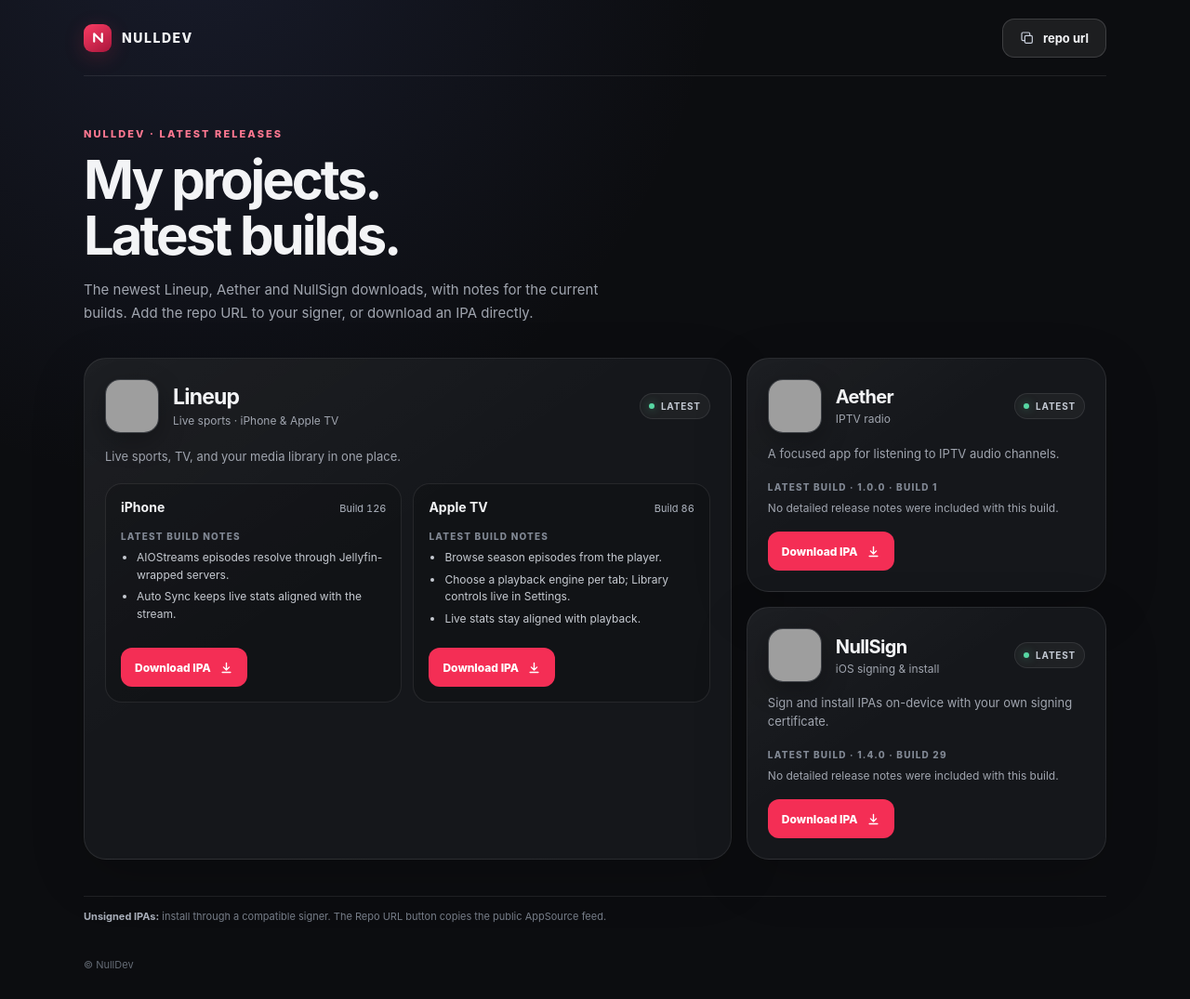
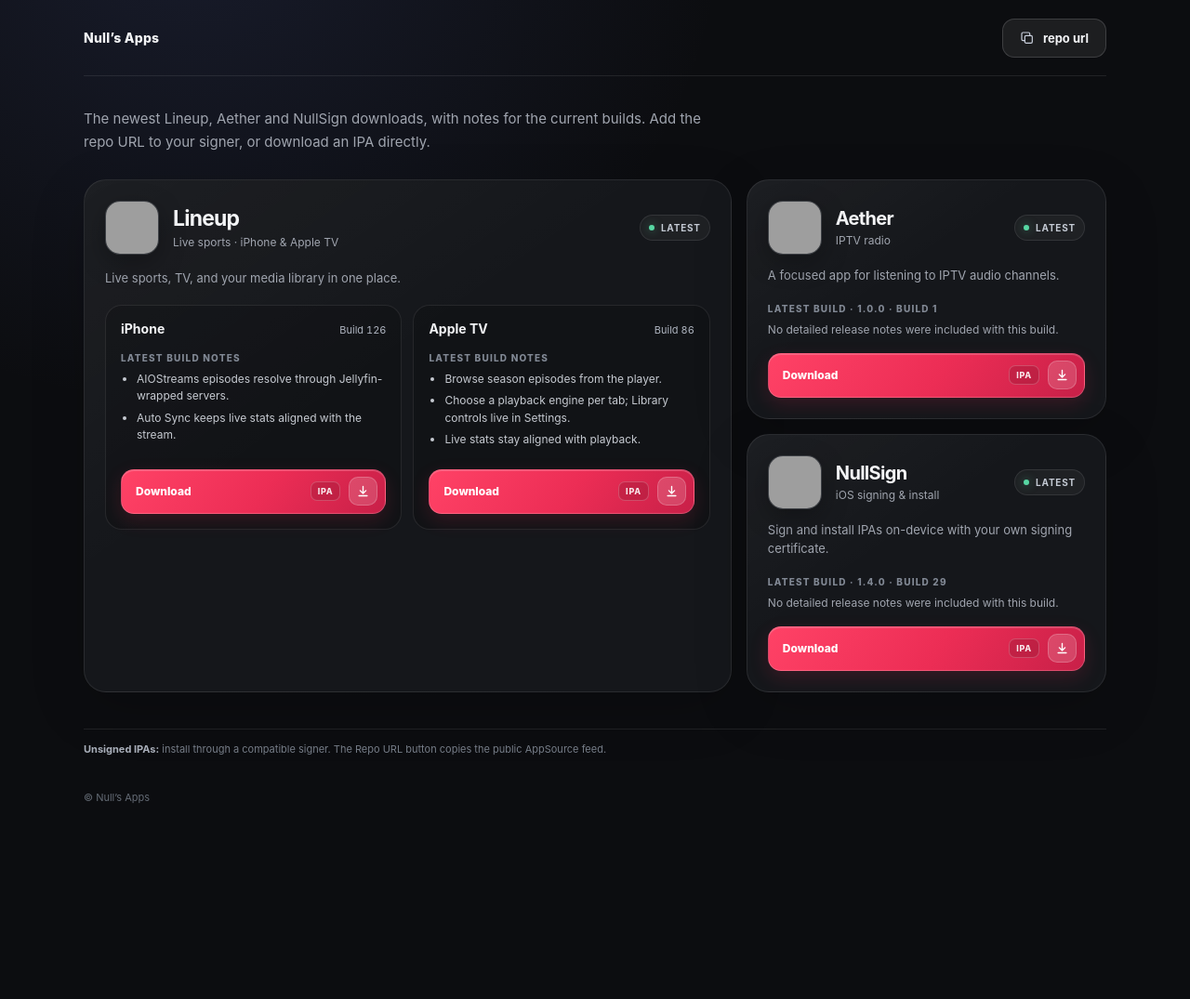
Before and after one commit to nulldev85/nulldev85.github.io, a plain HTML site: page index.html in a window 1280 px wide. Shown: the whole page at 93% size. After the commit the page ends 895 px from the top, so only its background shows below. Drawn offline with Linux system fonts and the light colour scheme; no server answers; grey boxes are pictures that could not be loaded.

Commit message:
Polish app branding and download buttons

```diff
--- a/index.html
+++ b/index.html
@@ -4,8 +4,8 @@
   <meta charset="utf-8">
   <meta name="viewport" content="width=device-width, initial-scale=1">
   <meta name="theme-color" content="#0c0d10">
-  <meta name="description" content="Latest builds and release notes for Lineup, Aether and NullSign by NullDev.">
-  <title>NullDev · Apps</title>
+  <meta name="description" content="Latest builds and release notes for Lineup, Aether and NullSign.">
+  <title>Null’s Apps</title>
   <style>
     :root {
       color-scheme: dark;
@@ -31,16 +31,15 @@
     a { color: inherit; }
     .shell { width: min(1100px, calc(100% - 40px)); margin: 0 auto; }
     .topbar { height: 82px; display: flex; align-items: center; justify-content: space-between; border-bottom: 1px solid var(--line); }
-    .brand { display: inline-flex; gap: 11px; align-items: center; font-size: 14px; font-weight: 800; letter-spacing: .11em; text-decoration: none; text-transform: uppercase; }
+    .brand { display: inline-flex; gap: 11px; align-items: center; font-size: 14px; font-weight: 800; letter-spacing: .015em; text-decoration: none; }
     .brand-mark { display: grid; width: 30px; height: 30px; place-items: center; border-radius: 9px; color: white; background: linear-gradient(145deg, #fa3c63, #a9163c); box-shadow: 0 5px 22px #f42e5530; }
     .brand-mark svg { width: 17px; height: 17px; }
     .copy-repo { min-width: 112px; min-height: 42px; padding: 0 16px; display: inline-flex; align-items: center; justify-content: center; gap: 9px; border: 1px solid rgba(255,255,255,.15); border-radius: 13px; color: var(--text); background: rgba(255,255,255,.07); font: inherit; font-size: 13px; font-weight: 750; cursor: pointer; transition: background .2s ease, border-color .2s ease, transform .2s ease; }
     .copy-repo:hover, .copy-repo:focus-visible { background: rgba(255,255,255,.13); border-color: rgba(255,255,255,.3); transform: translateY(-1px); outline: none; }
     .copy-repo svg { width: 16px; height: 16px; color: #c8cedb; }
-    .hero { padding: 55px 0 35px; }
-    .eyebrow { margin: 0 0 13px; color: #ff7891; font-size: 11px; font-weight: 800; letter-spacing: .19em; text-transform: uppercase; }
-    h1 { max-width: 680px; margin: 0; font-size: clamp(34px, 6vw, 58px); line-height: 1.03; letter-spacing: -.052em; }
-    .intro { max-width: 580px; margin: 17px 0 0; color: var(--muted); font-size: 15px; line-height: 1.65; }
+    .hero { padding: 34px 0 27px; }
+    .sr-only { position: absolute; width: 1px; height: 1px; padding: 0; margin: -1px; overflow: hidden; clip: rect(0,0,0,0); white-space: nowrap; border: 0; }
+    .intro { max-width: 700px; margin: 0; color: var(--muted); font-size: 15px; line-height: 1.65; }
     .projects { display: grid; grid-template-columns: minmax(0, 1.35fr) minmax(285px, .75fr); gap: 16px; padding-bottom: 28px; }
     .project-card { position: relative; overflow: hidden; padding: 22px; border: 1px solid var(--line); border-radius: 24px; background: linear-gradient(145deg, rgba(255,255,255,.035), transparent 42%), var(--panel); box-shadow: 0 18px 60px rgba(0,0,0,.16); transition: border-color .25s ease, background .25s ease, opacity .45s ease, transform .45s cubic-bezier(.2,.8,.2,1); }
     .project-card:hover, .project-card:focus-within { border-color: rgba(255,255,255,.18); background-color: #191b20; }
@@ -64,15 +63,20 @@
     .notes { min-height: 90px; margin: 0; padding-left: 17px; color: #c6cad1; font-size: 12px; line-height: 1.55; }
     .notes li + li { margin-top: 5px; }
     .release-pending { margin: 0; color: var(--muted); font-size: 12px; line-height: 1.5; }
-    .download { display: inline-flex; min-height: 42px; align-items: center; justify-content: center; gap: 9px; margin-top: 16px; padding: 0 14px; border: 1px solid transparent; border-radius: 12px; color: white; background: var(--accent); font-size: 12px; font-weight: 800; text-decoration: none; transition: background .2s ease, transform .2s ease, box-shadow .2s ease; }
-    .download:hover, .download:focus-visible { background: #ff4568; box-shadow: 0 8px 24px #f42e5535; transform: translateY(-1px); outline: none; }
-    .download svg { width: 15px; height: 15px; }
+    .download { position: relative; display: inline-flex; width: 100%; min-height: 48px; align-items: center; justify-content: space-between; gap: 9px; overflow: hidden; margin-top: 16px; padding: 6px 8px 6px 15px; border: 1px solid rgba(255,255,255,.18); border-radius: 14px; color: white; background: linear-gradient(125deg, #ff4266 0%, #ec2d55 54%, #c82048 100%); box-shadow: 0 7px 20px rgba(244,46,85,.16), inset 0 1px 0 rgba(255,255,255,.18); font-size: 12px; font-weight: 800; text-decoration: none; transition: filter .2s ease, transform .2s ease, box-shadow .2s ease; }
+    .download::before { position: absolute; inset: 0 auto 0 -70%; width: 45%; content: ""; background: linear-gradient(100deg, transparent, rgba(255,255,255,.18), transparent); transform: skewX(-18deg); transition: left .45s ease; }
+    .download:hover::before, .download:focus-visible::before { left: 130%; }
+    .download:hover, .download:focus-visible { filter: brightness(1.08); box-shadow: 0 10px 26px rgba(244,46,85,.27), inset 0 1px 0 rgba(255,255,255,.22); transform: translateY(-2px); outline: none; }
+    .download-label, .download-badge, .download-icon { position: relative; z-index: 1; }
+    .download-badge { margin-left: auto; padding: 4px 7px; border: 1px solid rgba(255,255,255,.2); border-radius: 7px; color: rgba(255,255,255,.88); background: rgba(73,8,23,.16); font-size: 9px; font-weight: 800; letter-spacing: .08em; }
+    .download-icon { display: grid; width: 31px; height: 31px; flex: 0 0 auto; place-items: center; border: 1px solid rgba(255,255,255,.2); border-radius: 10px; background: rgba(255,255,255,.16); }
+    .download-icon svg { width: 15px; height: 15px; }
     .secondary-card { display: flex; flex-direction: column; }
     .secondary-card .project-head { margin-bottom: 12px; }
     .secondary-card .project-name { font-size: 20px; }
     .secondary-card .project-summary { margin: 0 0 12px; }
     .secondary-card .notes-label { margin-top: auto; padding-top: 8px; }
-    .secondary-card .download { align-self: flex-start; }
+    .secondary-card .download { align-self: stretch; }
     .feed-note { padding: 13px 0 25px; border-top: 1px solid var(--line); color: #777e89; font-size: 11px; line-height: 1.55; }
     .feed-note strong { color: #abb1bc; font-weight: 650; }
     footer { padding: 0 0 30px; color: #646b75; font-size: 11px; }
@@ -83,7 +87,7 @@
     @media (max-width: 760px) {
       .shell { width: min(100% - 28px, 560px); }
       .topbar { height: 70px; }
-      .hero { padding: 39px 0 27px; }
+      .hero { padding: 25px 0 20px; }
       .projects { grid-template-columns: 1fr; gap: 12px; }
       .lineup-card { grid-row: auto; }
       .project-card { padding: 18px; border-radius: 21px; }
@@ -103,9 +107,8 @@
 </head>
 <body>
   <header class="topbar shell">
-    <a class="brand" href="#top" aria-label="NullDev home">
-      <span class="brand-mark" aria-hidden="true"><svg viewBox="0 0 24 24" fill="none"><path d="M6 18V6l12 12V6" stroke="currentColor" stroke-width="3" stroke-linecap="round" stroke-linejoin="round"/></svg></span>
-      <span>NullDev</span>
+    <a class="brand" href="#top" aria-label="Null’s Apps home">
+      <span>Null’s Apps</span>
     </a>
     <button class="copy-repo" id="repo-copy" type="button" aria-live="polite" aria-label="Copy the AppSource repo URL for your signer" title="Copy AppSource URL">
       <svg viewBox="0 0 24 24" fill="none" stroke="currentColor" stroke-width="1.8" stroke-linecap="round" stroke-linejoin="round" aria-hidden="true"><rect x="8" y="8" width="12" height="12" rx="2"/><path d="M16 8V5a2 2 0 0 0-2-2H5a2 2 0 0 0-2 2v9a2 2 0 0 0 2 2h3"/></svg>
@@ -113,9 +116,8 @@
     </button>
   </header>
   <main class="shell" id="top">
-    <section class="hero" aria-labelledby="page-title">
-      <p class="eyebrow">NullDev · Latest releases</p>
-      <h1 id="page-title">My projects.<br>Latest builds.</h1>
+    <section class="hero">
+      <h1 class="sr-only">Null’s Apps</h1>
       <p class="intro">The newest Lineup, Aether and NullSign downloads, with notes for the current builds. Add the repo URL to your signer, or download an IPA directly.</p>
     </section>
 
@@ -135,7 +137,7 @@
               <li>AIOStreams episodes resolve through Jellyfin-wrapped servers.</li>
               <li>Auto Sync keeps live stats aligned with the stream.</li>
             </ul>
-            <a class="download" data-download href="https://github.com/nulldev85/AppSource/releases/download/dist-nullsports-source-39530865422/Lineup-iPhone-unsigned.ipa" aria-label="Download the latest Lineup iPhone IPA">Download IPA <svg viewBox="0 0 24 24" fill="none" stroke="currentColor" stroke-width="2.2" stroke-linecap="round" stroke-linejoin="round" aria-hidden="true"><path d="M12 4v12m-5-5 5 5 5-5M5 20h14"/></svg></a>
+            <a class="download" data-download href="https://github.com/nulldev85/AppSource/releases/download/dist-nullsports-source-39530865422/Lineup-iPhone-unsigned.ipa" aria-label="Download the latest Lineup iPhone IPA"><span class="download-label">Download</span><span class="download-badge">IPA</span><span class="download-icon"><svg viewBox="0 0 24 24" fill="none" stroke="currentColor" stroke-width="2.2" stroke-linecap="round" stroke-linejoin="round" aria-hidden="true"><path d="M12 4v12m-5-5 5 5 5-5M5 20h14"/></svg></span></a>
           </section>
           <section class="build" data-bundle="com.nulldev85.NullSports" data-notes-build="0.19.0-86" aria-labelledby="tvos-build-title">
             <div class="build-top"><h3 id="tvos-build-title">Apple TV</h3><span class="build-number">Build <span data-build-number>86</span></span></div>
@@ -145,7 +147,7 @@
               <li>Choose a playback engine per tab; Library controls live in Settings.</li>
               <li>Live stats stay aligned with playback.</li>
             </ul>
-            <a class="download" data-download href="https://github.com/nulldev85/AppSource/releases/download/dist-nullsports-source-tvos-39530865389/Lineup-tvOS-unsigned.ipa" aria-label="Download the latest Lineup Apple TV IPA">Download IPA <svg viewBox="0 0 24 24" fill="none" stroke="currentColor" stroke-width="2.2" stroke-linecap="round" stroke-linejoin="round" aria-hidden="true"><path d="M12 4v12m-5-5 5 5 5-5M5 20h14"/></svg></a>
+            <a class="download" data-download href="https://github.com/nulldev85/AppSource/releases/download/dist-nullsports-source-tvos-39530865389/Lineup-tvOS-unsigned.ipa" aria-label="Download the latest Lineup Apple TV IPA"><span class="download-label">Download</span><span class="download-badge">IPA</span><span class="download-icon"><svg viewBox="0 0 24 24" fill="none" stroke="currentColor" stroke-width="2.2" stroke-linecap="round" stroke-linejoin="round" aria-hidden="true"><path d="M12 4v12m-5-5 5 5 5-5M5 20h14"/></svg></span></a>
           </section>
         </div>
       </article>
@@ -159,7 +161,7 @@
         <p class="project-summary">A focused app for listening to IPTV audio channels.</p>
         <p class="notes-label">Latest build · <span data-version-build>1.0.0 · Build 1</span></p>
         <p class="release-pending">No detailed release notes were included with this build.</p>
-        <a class="download" data-download href="https://github.com/nulldev85/AppSource/releases/download/dist-aether-source-39529689019/IPTVRadio-unsigned-device.ipa" aria-label="Download the latest Aether IPA">Download IPA <svg viewBox="0 0 24 24" fill="none" stroke="currentColor" stroke-width="2.2" stroke-linecap="round" stroke-linejoin="round" aria-hidden="true"><path d="M12 4v12m-5-5 5 5 5-5M5 20h14"/></svg></a>
+        <a class="download" data-download href="https://github.com/nulldev85/AppSource/releases/download/dist-aether-source-39529689019/IPTVRadio-unsigned-device.ipa" aria-label="Download the latest Aether IPA"><span class="download-label">Download</span><span class="download-badge">IPA</span><span class="download-icon"><svg viewBox="0 0 24 24" fill="none" stroke="currentColor" stroke-width="2.2" stroke-linecap="round" stroke-linejoin="round" aria-hidden="true"><path d="M12 4v12m-5-5 5 5 5-5M5 20h14"/></svg></span></a>
       </article>
 
       <article class="project-card secondary-card" data-project-card data-bundle="com.elmat.NullSign">
@@ -171,13 +173,13 @@
         <p class="project-summary">Sign and install IPAs on-device with your own signing certificate.</p>
         <p class="notes-label">Latest build · <span data-version-build>1.4.0 · Build 29</span></p>
         <p class="release-pending">No detailed release notes were included with this build.</p>
-        <a class="download" data-download href="https://github.com/nulldev85/AppSource/releases/download/dist-nullsign-source-39530787902/NullSign-unsigned.ipa" aria-label="Download the latest NullSign IPA">Download IPA <svg viewBox="0 0 24 24" fill="none" stroke="currentColor" stroke-width="2.2" stroke-linecap="round" stroke-linejoin="round" aria-hidden="true"><path d="M12 4v12m-5-5 5 5 5-5M5 20h14"/></svg></a>
+        <a class="download" data-download href="https://github.com/nulldev85/AppSource/releases/download/dist-nullsign-source-39530787902/NullSign-unsigned.ipa" aria-label="Download the latest NullSign IPA"><span class="download-label">Download</span><span class="download-badge">IPA</span><span class="download-icon"><svg viewBox="0 0 24 24" fill="none" stroke="currentColor" stroke-width="2.2" stroke-linecap="round" stroke-linejoin="round" aria-hidden="true"><path d="M12 4v12m-5-5 5 5 5-5M5 20h14"/></svg></span></a>
       </article>
     </section>
 
     <p class="feed-note"><strong>Unsigned IPAs:</strong> install through a compatible signer. The Repo URL button copies the public AppSource feed.</p>
   </main>
-  <footer class="shell">© NullDev</footer>
+  <footer class="shell">© Null’s Apps</footer>
 
   <script>
     (() => {
```
